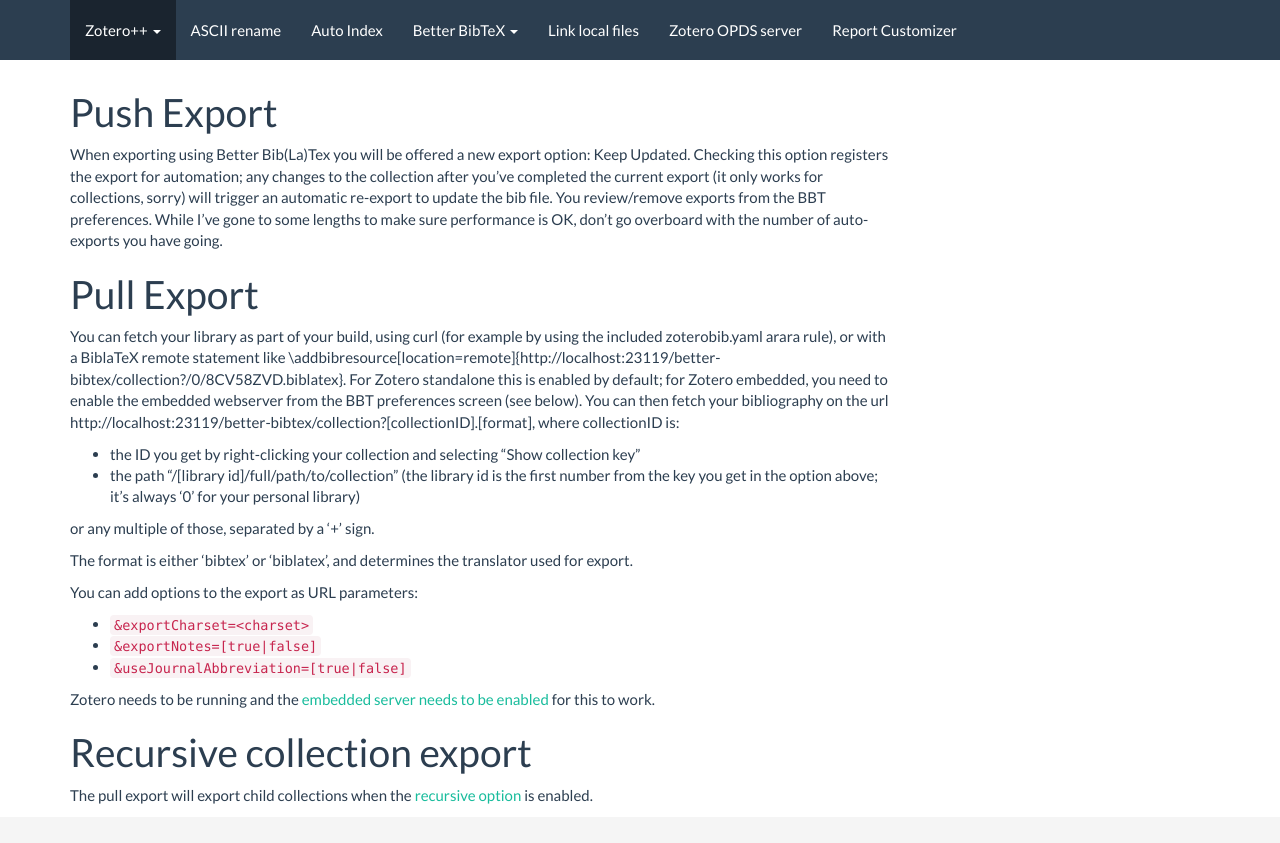
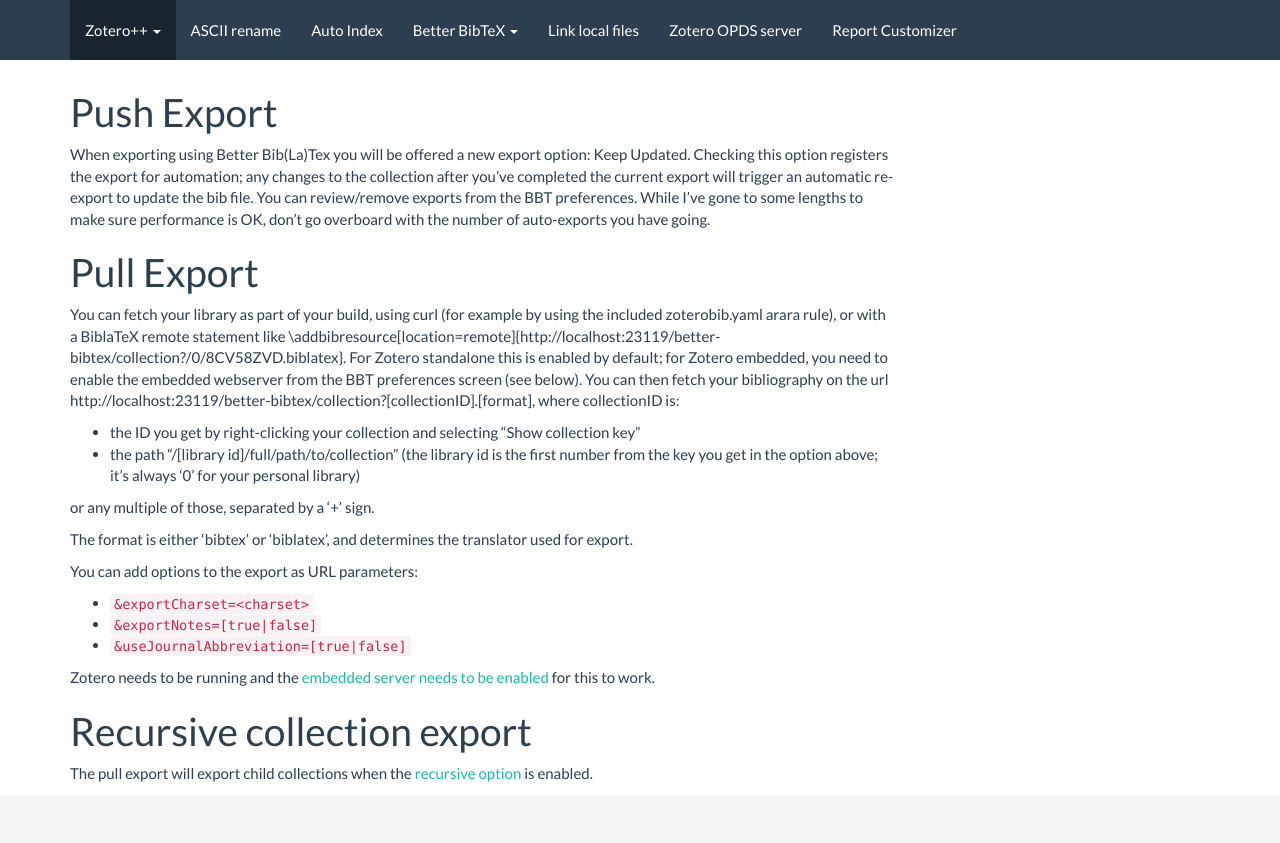
Before and after one commit to edwinksl/ZotPlus.github.io, a Jekyll site: the page built from better-bibtex/Pull-Export.md, in a window 1280 px wide and 900 px high. Shown: the top 843 px of the window. Built offline with Jekyll 4.4.1, drawn with Linux system fonts in a browser that asks for light colours; nearby versions of some CDN libraries.

Commit message:
Update Pull-Export.md

```diff
--- a/better-bibtex/Pull-Export.md
+++ b/better-bibtex/Pull-Export.md
@@ -5,8 +5,7 @@
 # Push Export
 
 When exporting using Better Bib(La)Tex you will be offered a new export option: Keep Updated. Checking this option
-registers the export for automation; any changes to the collection after you've completed the current export (it only works for collections,
-sorry) will trigger an automatic re-export to update the bib file. You review/remove exports from the BBT preferences.
+registers the export for automation; any changes to the collection after you've completed the current export will trigger an automatic re-export to update the bib file. You can review/remove exports from the BBT preferences.
 While I've gone to some lengths to make sure performance is OK, don't go overboard with the number of auto-exports you
 have going.
 
```
